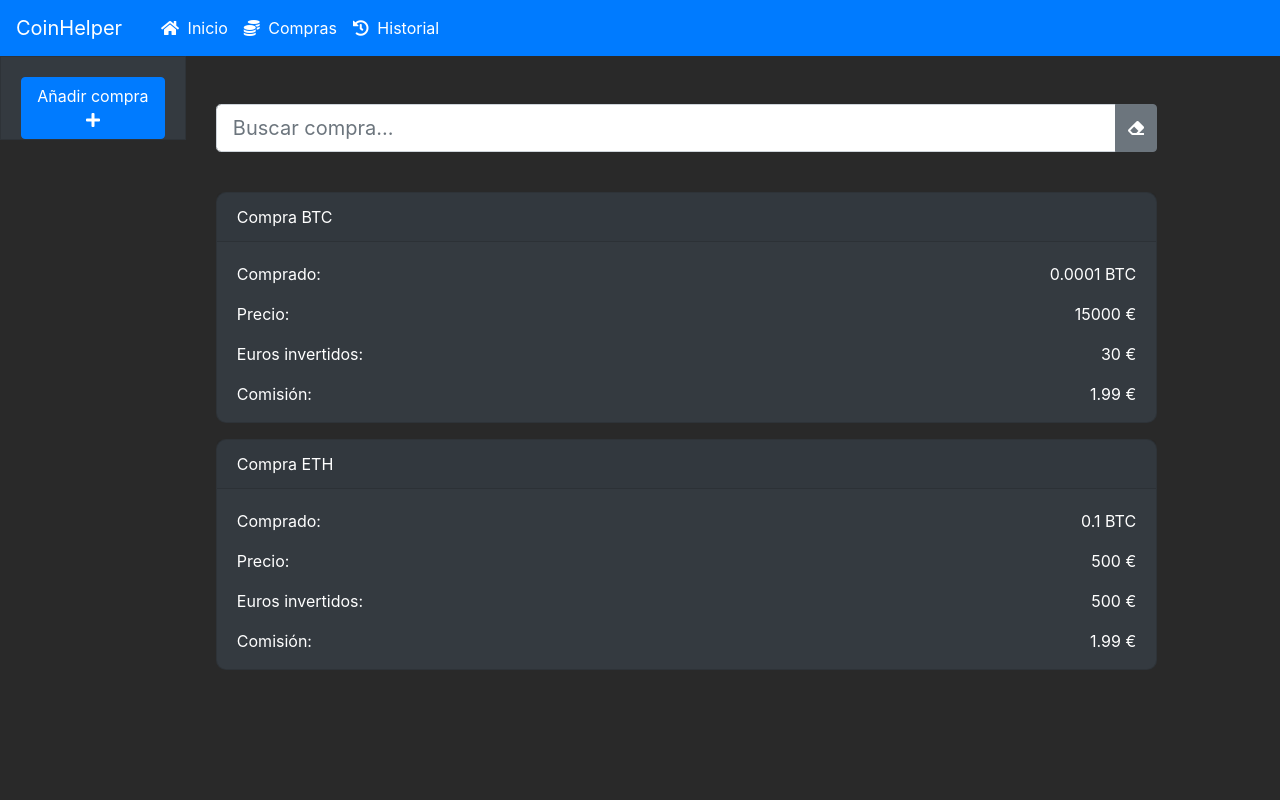
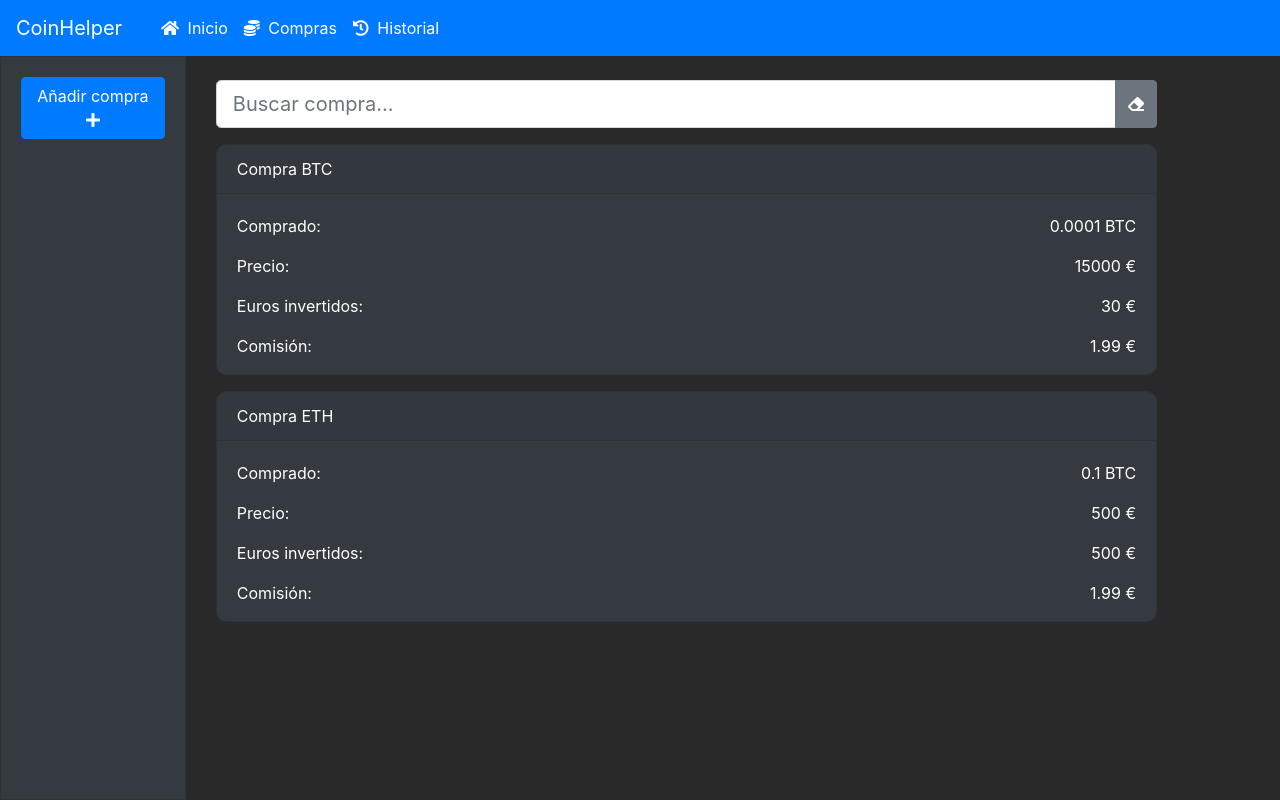
Before and after one commit to Adurtxi/CoinHelper, an Angular app: page /purchases in a window 1280 px wide. Built offline with nearby package versions, Linux system fonts and the light colour scheme.

Commit message:
Some style changes

```diff
--- a/src/app/modules/home/components/left-panel/left-panel.component.html
+++ b/src/app/modules/home/components/left-panel/left-panel.component.html
@@ -1,4 +1,4 @@
-<div class="card no-rounded">
+<div class="card no-rounded h-100">
     <div class="card-body">
         <button class="btn btn-primary btn-block mb-3" (click)="enableConf()">
             Configurar
@@ -20,10 +20,5 @@
             </p>
 
         </div>
-
-        <div class="d-flex justify-content-between" *ngFor="let currency of cCurrencies">
-            <p>{{ currency.name }}</p>
-            <p class="font-weight-bold text-sm">{{ currency.id }}</p>
-        </div>
     </div>
 </div>
--- a/src/app/modules/home/page/home.component.html
+++ b/src/app/modules/home/page/home.component.html
@@ -1,5 +1,5 @@
 <div class="container-fluid pl-0">
-    <div class="row justify-content-left">
+    <div class="row h-100">
         <div class="col-lg-2 col-sm-12 flex-column">
             <app-left-panel (confEnabledEvent)="updateConfEnabled($event)" (addCurrencyEvent)="addCurrency($event)"></app-left-panel>
         </div>
--- a/src/app/modules/purchases/components/left-panel/left-panel.component.html
+++ b/src/app/modules/purchases/components/left-panel/left-panel.component.html
@@ -1,4 +1,4 @@
-<div class="card no-rounded">
+<div class="card no-rounded h-100">
     <div class="card-body">
         <button class="btn btn-primary btn-block" (click)="openNewPurchaseModal()">
             Añadir compra <i class="fas fa-plus"></i>
--- a/src/app/modules/purchases/components/purchases/purchases.component.html
+++ b/src/app/modules/purchases/components/purchases/purchases.component.html
@@ -1,4 +1,4 @@
-<app-search-input class="col-11" (searchQueryEvent)="updateSearchQuery($event)"></app-search-input>
+<app-search-input (searchQueryEvent)="updateSearchQuery($event)"></app-search-input>
 
 <div class="row">
 
--- a/src/styles.scss
+++ b/src/styles.scss
@@ -12,6 +12,10 @@ html, body {
     height: 100%;
     background-color: #292929;
     color: #fff;
+}
+
+.container-fluid {
+    height: calc(100% - 56px);
 }
 
 .card, .modal-content {
```
